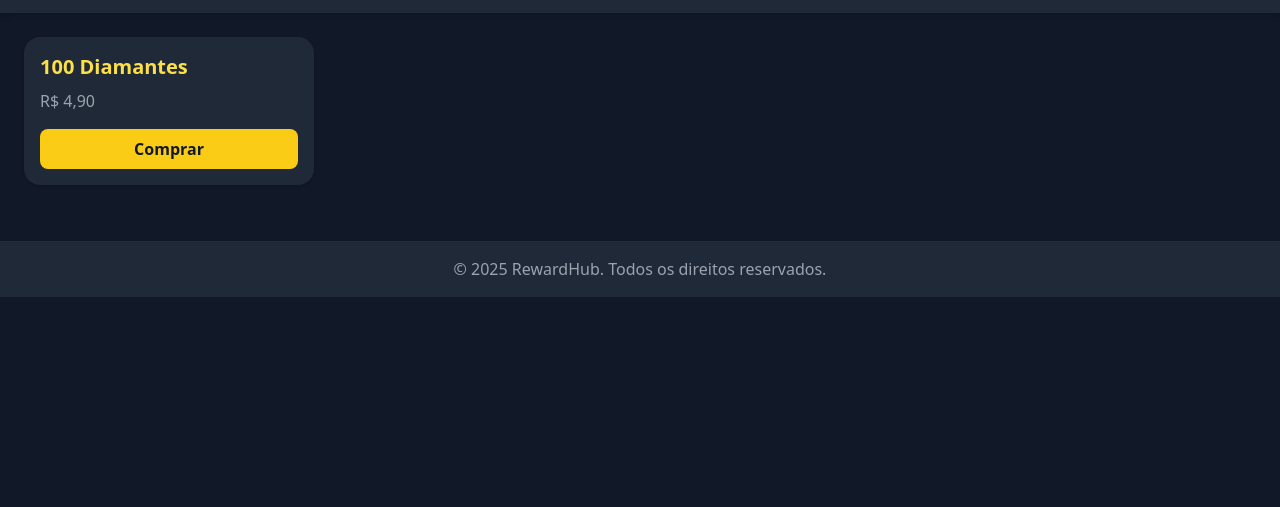
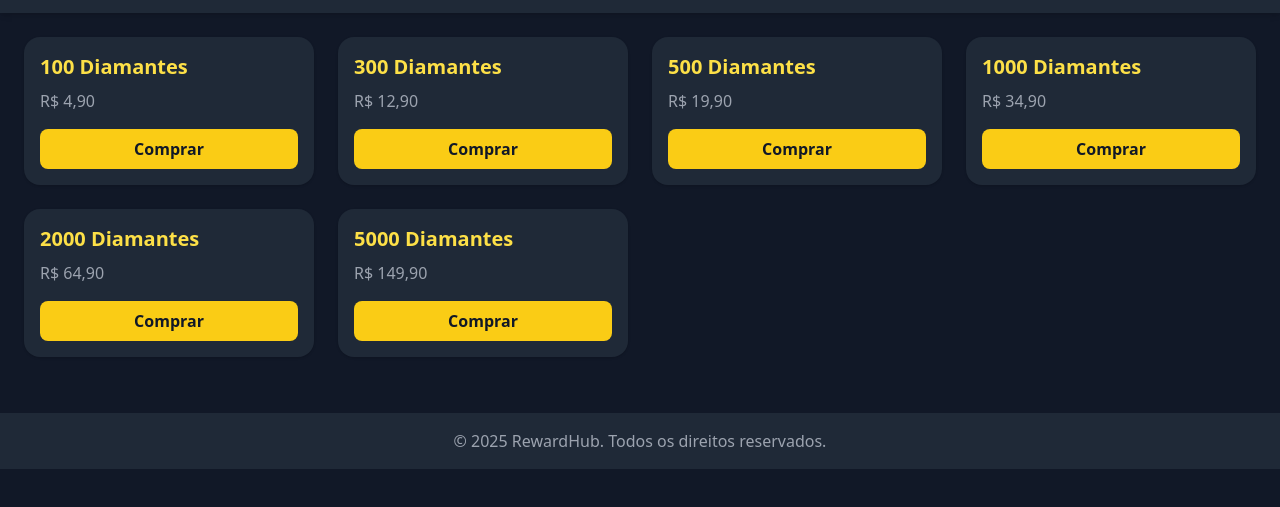
Before and after one commit to nicollybarros2830-rgb/RewardHub, a plain HTML site: page index.html in a window 1280 px wide. Shown: the part 79-586 px from the top of the page. Drawn offline with nearby package versions, Linux system fonts and the light colour scheme.

Commit message:
Update index.html

```diff
--- a/index.html
+++ b/index.html
@@ -15,7 +15,7 @@
 
   <!-- Pacotes -->
   <main class="p-6 grid gap-6 sm:grid-cols-2 md:grid-cols-3 lg:grid-cols-4">
-    <!-- Exemplo de pacote -->
+    <!-- Pacote 100 -->
     <div class="bg-gray-800 p-4 rounded-2xl shadow hover:scale-105 transition">
       <h2 class="text-xl font-bold text-yellow-300">100 Diamantes</h2>
       <p class="mt-2 text-gray-400">R$ 4,90</p>
@@ -23,7 +23,51 @@
         Comprar
       </button>
     </div>
-    <!-- Mais pacotes aqui -->
+
+    <!-- Pacote 300 -->
+    <div class="bg-gray-800 p-4 rounded-2xl shadow hover:scale-105 transition">
+      <h2 class="text-xl font-bold text-yellow-300">300 Diamantes</h2>
+      <p class="mt-2 text-gray-400">R$ 12,90</p>
+      <button class="mt-4 w-full bg-yellow-400 text-gray-900 py-2 px-4 rounded-lg font-semibold hover:bg-yellow-300 transition">
+        Comprar
+      </button>
+    </div>
+
+    <!-- Pacote 500 -->
+    <div class="bg-gray-800 p-4 rounded-2xl shadow hover:scale-105 transition">
+      <h2 class="text-xl font-bold text-yellow-300">500 Diamantes</h2>
+      <p class="mt-2 text-gray-400">R$ 19,90</p>
+      <button class="mt-4 w-full bg-yellow-400 text-gray-900 py-2 px-4 rounded-lg font-semibold hover:bg-yellow-300 transition">
+        Comprar
+      </button>
+    </div>
+
+    <!-- Pacote 1000 -->
+    <div class="bg-gray-800 p-4 rounded-2xl shadow hover:scale-105 transition">
+      <h2 class="text-xl font-bold text-yellow-300">1000 Diamantes</h2>
+      <p class="mt-2 text-gray-400">R$ 34,90</p>
+      <button class="mt-4 w-full bg-yellow-400 text-gray-900 py-2 px-4 rounded-lg font-semibold hover:bg-yellow-300 transition">
+        Comprar
+      </button>
+    </div>
+
+    <!-- Pacote 2000 -->
+    <div class="bg-gray-800 p-4 rounded-2xl shadow hover:scale-105 transition">
+      <h2 class="text-xl font-bold text-yellow-300">2000 Diamantes</h2>
+      <p class="mt-2 text-gray-400">R$ 64,90</p>
+      <button class="mt-4 w-full bg-yellow-400 text-gray-900 py-2 px-4 rounded-lg font-semibold hover:bg-yellow-300 transition">
+        Comprar
+      </button>
+    </div>
+
+    <!-- Pacote 5000 -->
+    <div class="bg-gray-800 p-4 rounded-2xl shadow hover:scale-105 transition">
+      <h2 class="text-xl font-bold text-yellow-300">5000 Diamantes</h2>
+      <p class="mt-2 text-gray-400">R$ 149,90</p>
+      <button class="mt-4 w-full bg-yellow-400 text-gray-900 py-2 px-4 rounded-lg font-semibold hover:bg-yellow-300 transition">
+        Comprar
+      </button>
+    </div>
   </main>
 
   <!-- Footer -->
```
